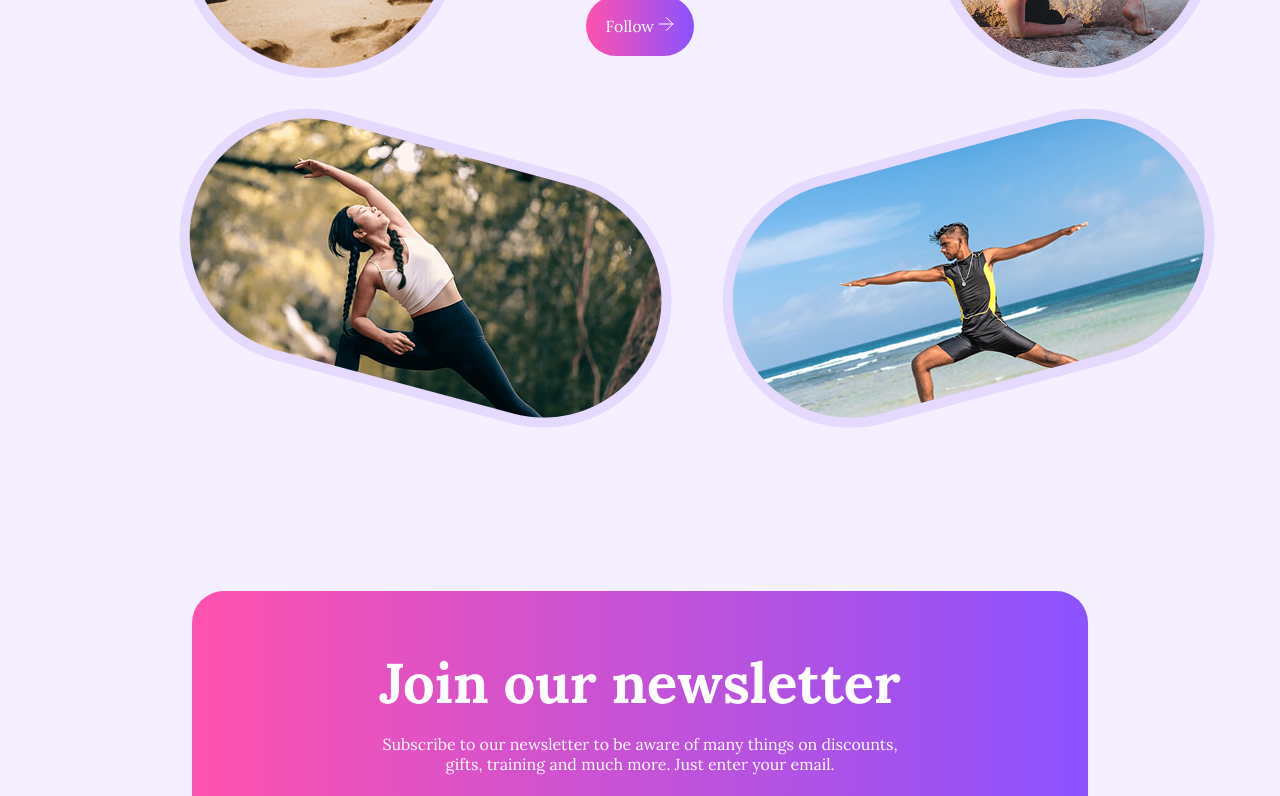
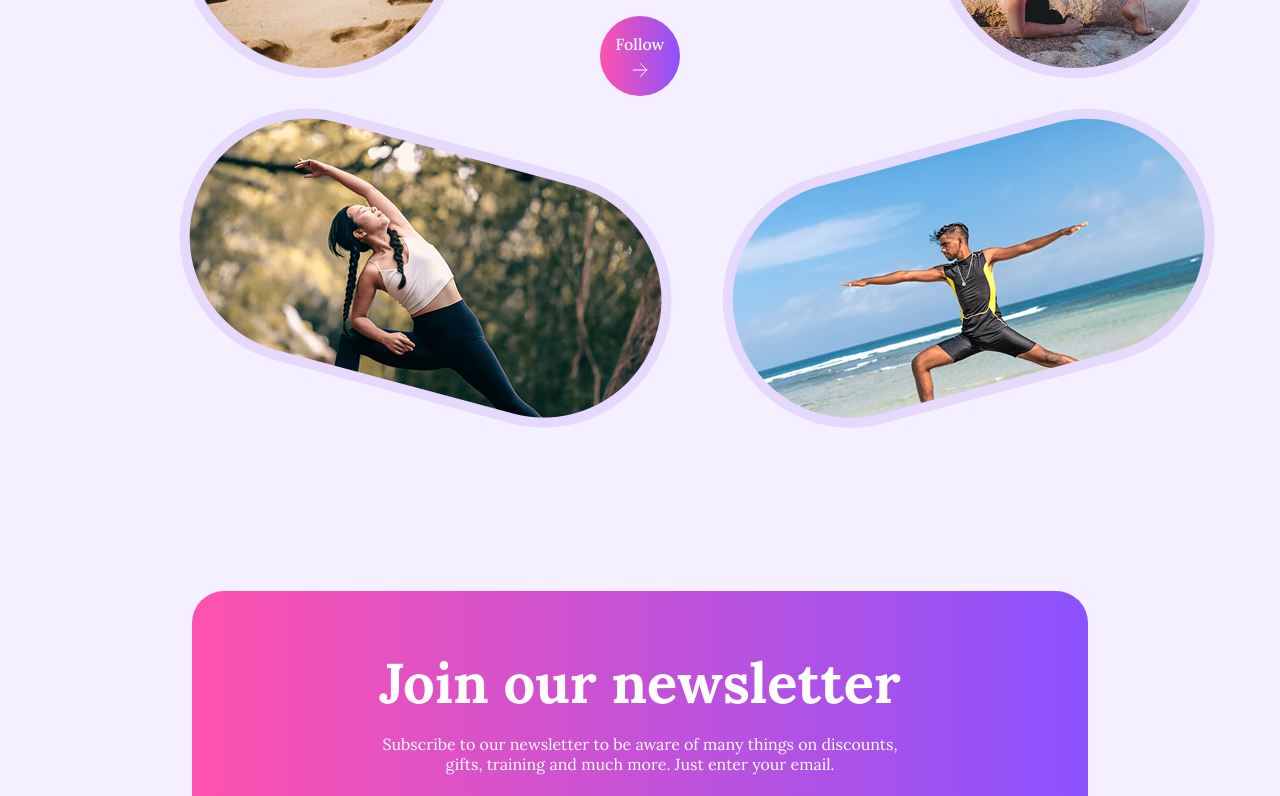
Before and after one commit to laegel123/responsive-yoga-website, a plain HTML site: page index.html in a window 1280 px wide. Shown: the part 3009-3805 px from the top of the page. Drawn offline with Linux system fonts and the light colour scheme; a web font is replaced by a local one.

Commit message:
modify pages

```diff
--- a/main.css
+++ b/main.css
@@ -462,10 +462,23 @@ html {
 }
 
 .section5 a {
-    border-radius: 64px;
-    padding: 20px;
+    display: flex;
+    flex-direction: column;
+    justify-content: center;
+    align-items: center;
+    width: 80px;
+    height: 80px;
+    border-radius: 50%;
+    background: var(--gradient-color);
+    color: white;
+    font-size: var(--h4-font-size);
+    font-weight: 500;
+    gap: 0.5rem;
+    text-align: center;
 }
-
+.sec5-text > div {
+    justify-items: center;
+}
 .sec5-img {
     display: grid;
     grid-template-columns: max-content max-content;
```
